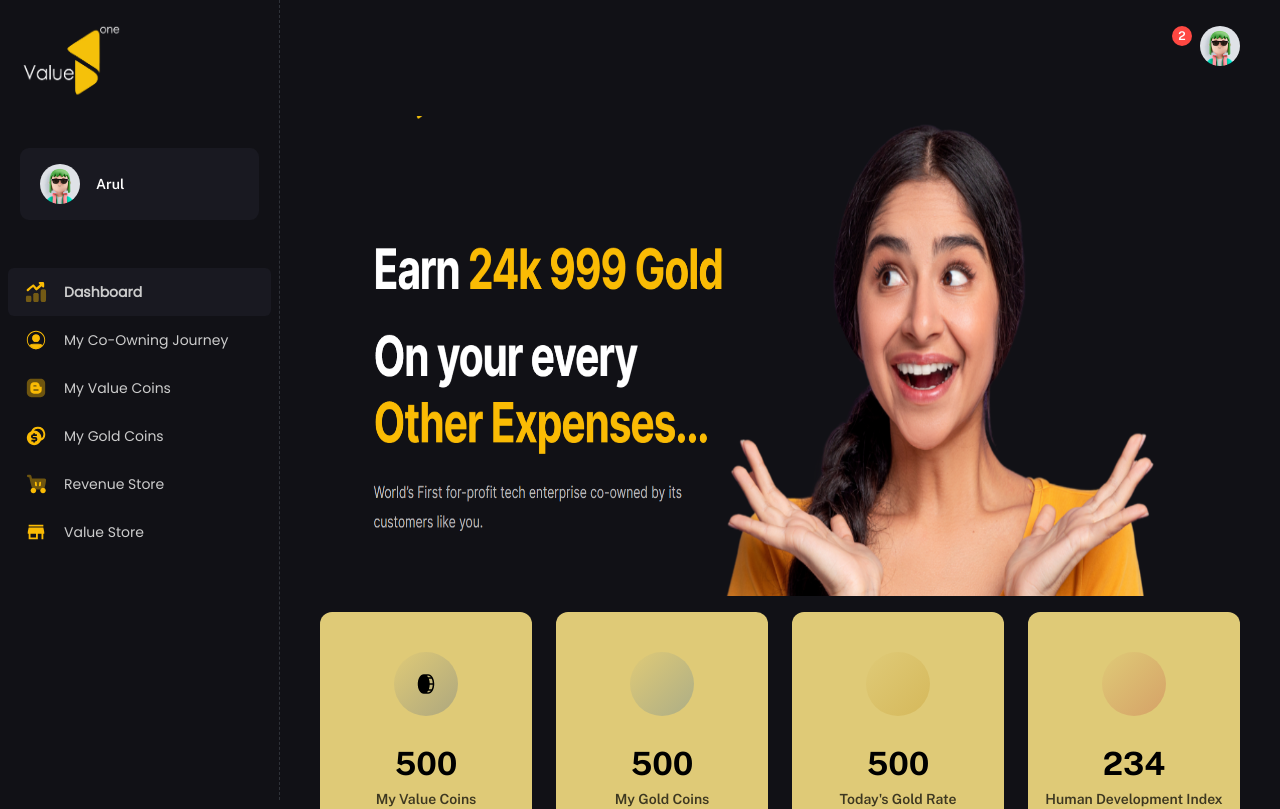
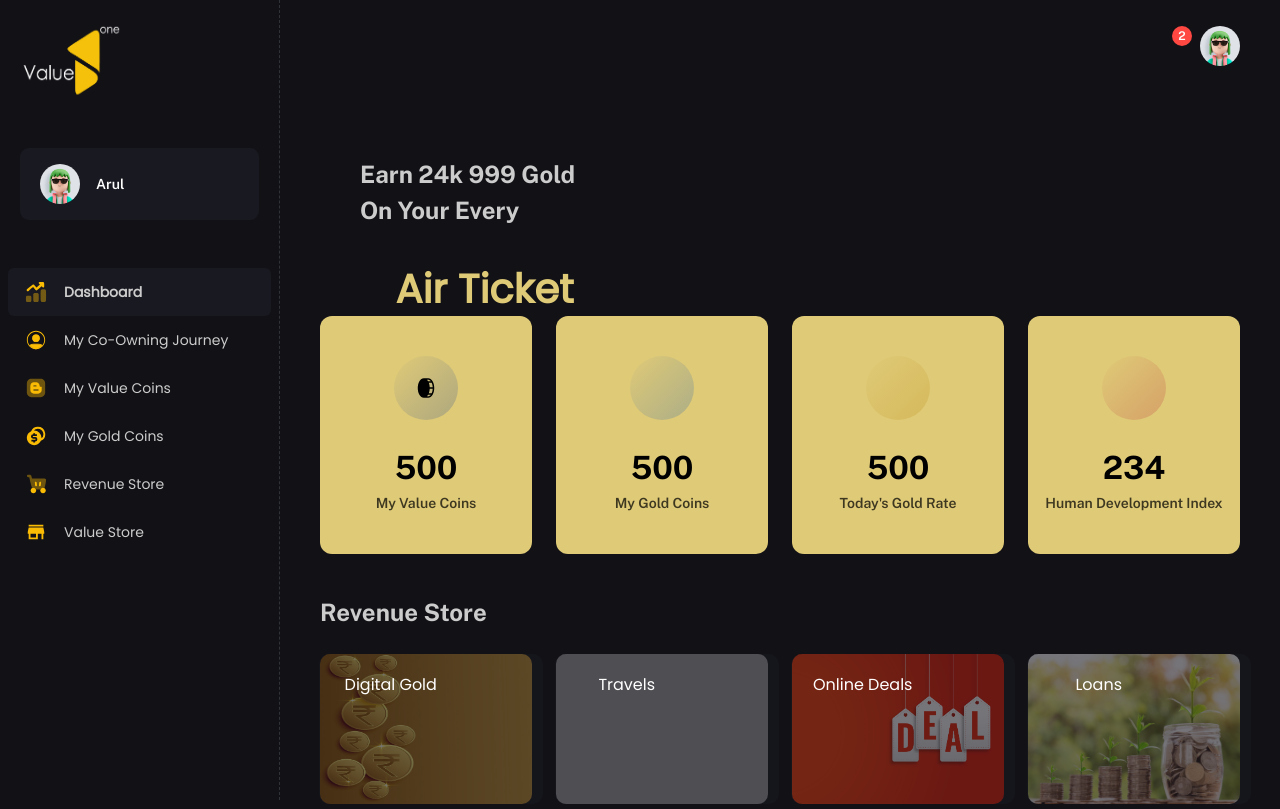
Before and after one commit to JagadishBujji/value1dashbaord, a React (Create React App) app: page /dashboard/app in a window 1280 px wide. Shown: the top 809 px of the page. Built offline with nearby package versions, Linux system fonts and the light colour scheme; grey boxes are pictures that could not be loaded; some icons are missing; a web font is replaced by a local one.

Commit message:
Text slider

```diff
--- /dev/null
+++ b/src/components/slider/SliderMain.js
@@ -0,0 +1,25 @@
+import { useState } from 'react';
+
+ const SliderMain = () =>{
+  const [words, setWords] =  useState (["Air Ticket", "Bus Ticket", "Hotel Booking", "Online Shopping","Stock Trading","Other Expenses"]);
+  return (
+    <div className="slidemain">
+      <div className="scroller">
+        <span>
+          {words[0]}
+          <br />
+          {words[1]}
+          <br />
+          {words[2]}
+          <br />
+          {words[3]}
+          <br />
+          {words[4]}
+          <br />
+          {words[5]}
+        </span>
+      </div>
+    </div>
+  );
+}
+export default SliderMain;
--- a/src/pages/DashboardAppPage.js
+++ b/src/pages/DashboardAppPage.js
@@ -13,7 +13,7 @@ import { Grid, Container, Typography, Box } from '@mui/material';
 import AddNewModal from '../Reusable/Modal/AddNewModal';
 import { AppWidgetSummary } from '../sections/@dashboard/app';
 import ValueStoreWidget from '../sections/@dashboard/app/ValueStoreWidget';
-
+import SliderMain from '../components/slider/SliderMain';
 // import { before } from 'lodash';
 
 // ----------------------------------------------------------------------
@@ -49,11 +49,18 @@ export default function DashboardAppPage() {
           Hi, Value1
         </Typography> */}
 
-        <Box
+        {/* <Box
           component="img"
           src="../../banner1.png"
           sx={{ width: '100%', height: '60vh', mb: 2, borderRadius: '10px' }}
-        />
+        /> */}
+        <div>
+          <Typography variant="h4" sx={{ m: 5, color: "#ccc" }}>
+          Earn 24k 999 Gold<br />
+          On Your Every
+        </Typography>
+        <SliderMain />
+        </div>
 
         <Grid container spacing={3} sx={{ mb: 5 }}>
           <Grid item xs={12} sm={6} md={3}>
--- a/src/style.css
+++ b/src/style.css
@@ -269,6 +269,42 @@ form {
 .social-mediaImg {
   width: 48px;
 }
+/* slider */
+.slidemain {
+  font-family: sans-serif;
+  text-align: center;
+}
+
+.scroller {
+  height: 1.2em;
+  line-height: 1.2em;
+  position: relative;
+  overflow: hidden;
+  font-size: 40px;
+  text-align: center;
+}
+.scroller > span {
+  position: absolute;
+  top: 0;
+  left:0;
+  animation: slide 6s infinite;
+  font-weight: bold;
+  color: #DFCA77;
+}
+@keyframes slide {
+  0% {
+    top: 0;
+  }
+  25% {
+    top: -1.2em;
+  }
+  50% {
+    top: -2.4em;
+  }
+  75% {
+    top: -3.6em;
+  }
+}
 
 @media only screen and (max-width: 500px) {
   .container-wrapper {
```
